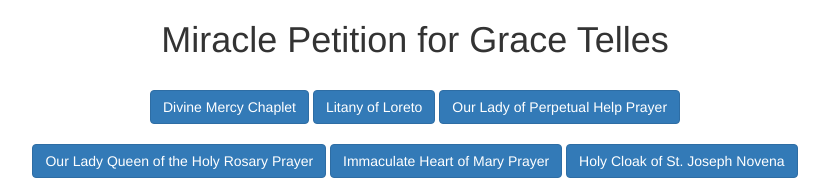
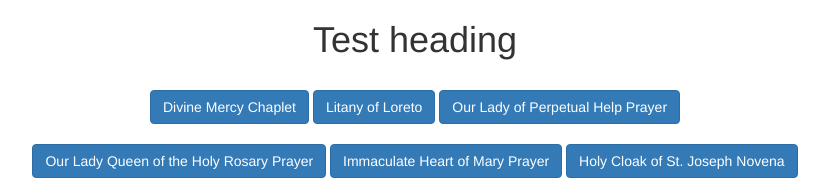
Before and after one commit to jacelynvo/portfolio, a plain HTML site: page index.html in a window 1280 px wide. Shown: the top 195 px of the page, without its empty margins (225-1054 px from the left). Drawn offline with nearby package versions, Linux system fonts and the light colour scheme.

Commit message:
Update index.html

```diff
--- a/index.html
+++ b/index.html
@@ -12,7 +12,7 @@
   <body>
 <div class="container-fluid">
     <!-- <p align ="center"> -->
-        <h1 class="text-center">Miracle Petition for Grace Telles </h1> <br>
+        <h1 class="text-center">Test heading </h1> <br>
 
     <!-- <input type="button" value="Button1" class="btn btn-primary"/>
     <input type="button" value="Button2" class="btn btn-primary"/> -->
```
